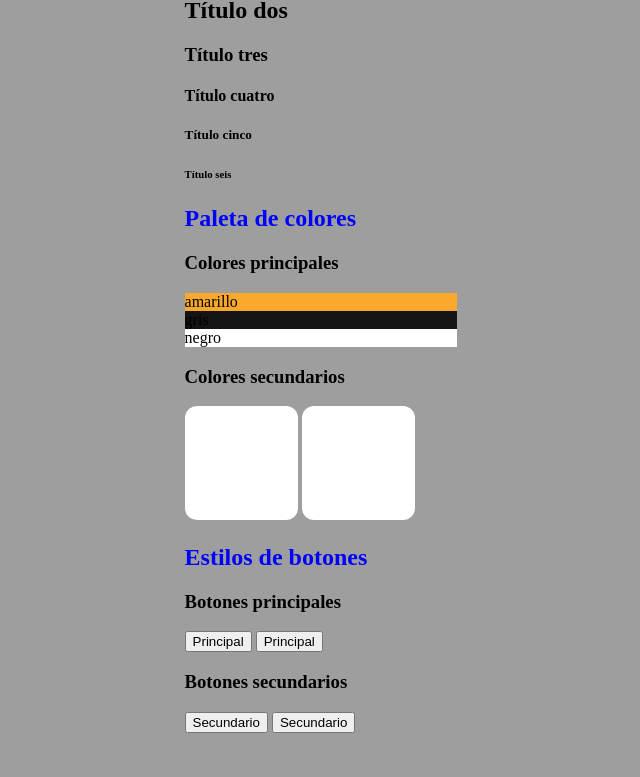
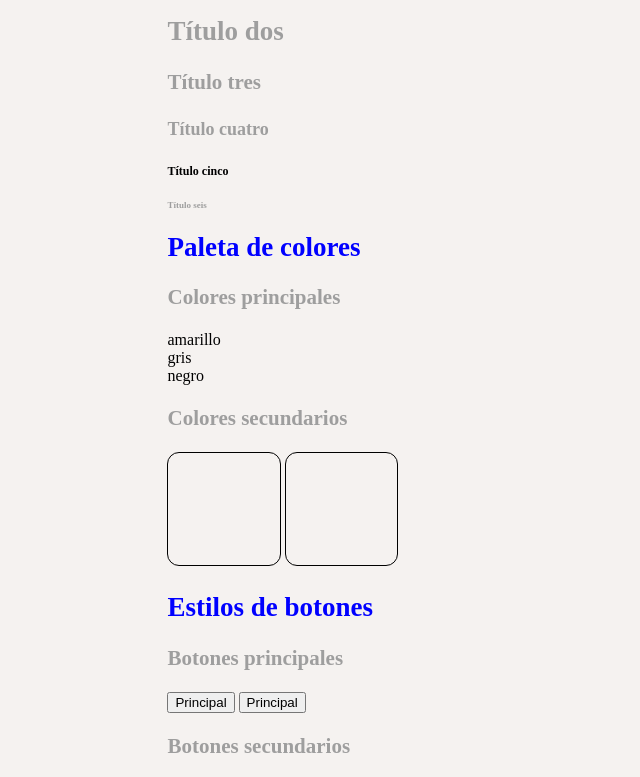
Before and after one commit to andreacasanova1/Palette-proyecto-alpha, a plain HTML site: page index.html in a window 1280 px wide. Shown: the part 188-965 px from the top of the page, without its empty margins (319-959 px from the left). Before the commit the page ends 921 px from the top, so only its background shows below. Drawn offline with Linux system fonts and the light colour scheme.

Commit message:
div, listos, tipografias, fuentes

```diff
--- a/CSS/style.css
+++ b/CSS/style.css
@@ -4,26 +4,45 @@
   box-sizing: border-box;
 }
 
-
 html,body {
     height: auto;
     margin: 0;
     padding: 0;
+    font-family: 'Cormorant Garamond', serif;
 }
 
   body {
   color: #000000;
-  background-color: #9e9e9e;
+  background-color: #f5f2f0;
   display: flex;
   justify-content: center;
   align-items: center;
 }
 
-h2.titulo2 {
+.titulo2 {
   color:blue;
  }
- h1{
-  font-size: 30px;
+ h1,h2,h3,h4,h6 {
+  color:#9e9e9e;
+ }
+ h1 {
+  font-size: 33px;
+ }
+ h2 {
+  font-size: 27px;
+ }
+ h3 {
+  font-size: 21px;
+ }
+ h4 {
+  font-size: 18px;
+ }
+ h5 {
+  font-size: 12px;
+  color: #000000;
+ }
+ h6 {
+  font-size: 9px;
  }
 .colorprincipal {
   display: inline-block;
@@ -38,21 +57,48 @@ h2.titulo2 {
   text-align: center;
   }
 
-.colorprincipal-amarillo {
+.amarillo {
   background-color: #fba92c;
+  width: 4cm;
+  height: 4cm;
+  border-color: #000000;
 }
-.colorprincipal-negro {
+.negro {
   background-color: #141414;
+  width: 4cm;
+  height: 4cm;
+  border-color: #000000;
+
 }
-.colorprincipal-gris {
-  background-color:#ffff;
+.blanco {
+  background-color:#ffffff;
+  width: 4cm;
+  height: 4cm;
+  border-color: #000000;
 }
 
 .colorsecundario {
   display: inline-block;
   width: 3cm;
   height: 3cm;
-  background-color: rgb(255, 255, 255);
-  border-radius: 12px
+  border-radius: 12px;
+  border: 1px solid #000000;
+  overflow: auto;
+  text-align: center;
+
 
 }
+.gris-claro {
+  background-color: #9e9e9e;
+}
+
+.gris-medio {
+  background-color: #565656;
+}
+/* position: relative, puso en el centro los h5*/
+
+.float-element {
+  position: relative;
+ display: inline-flex;
+
+}
```
